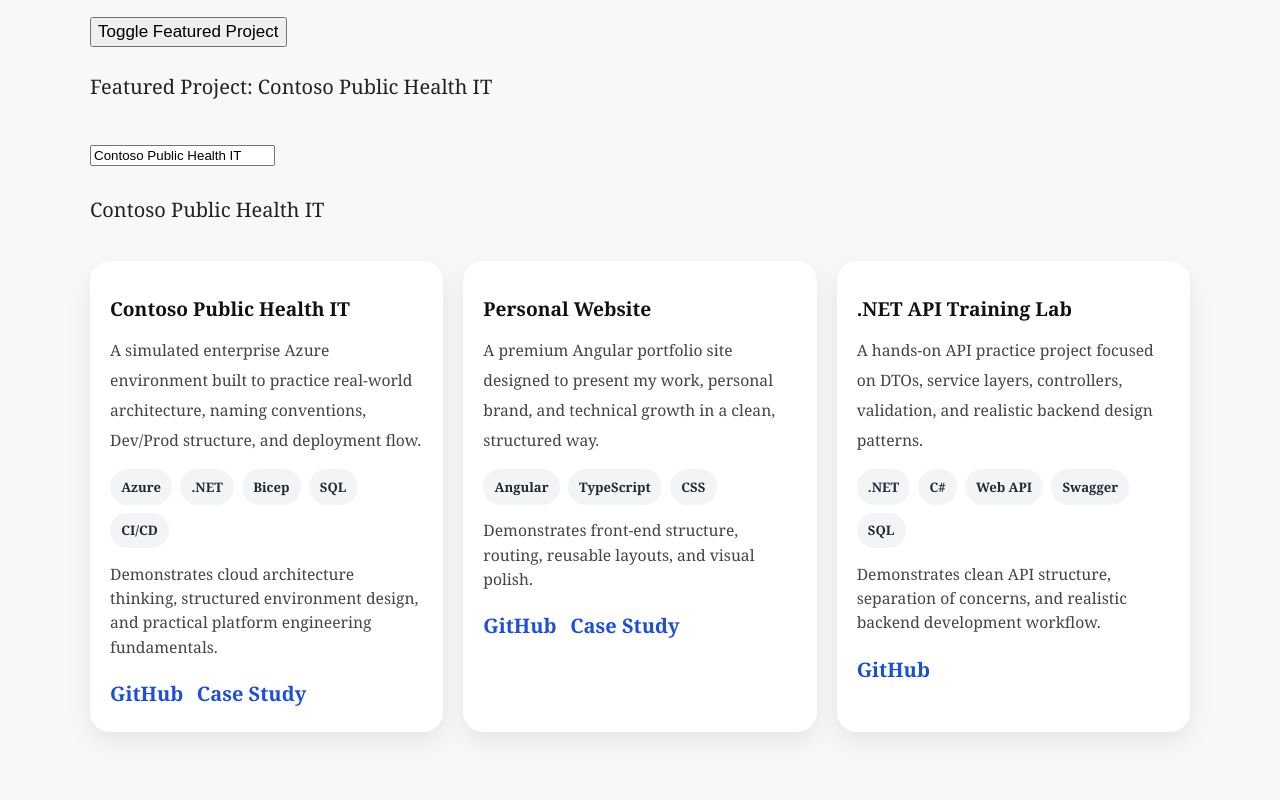
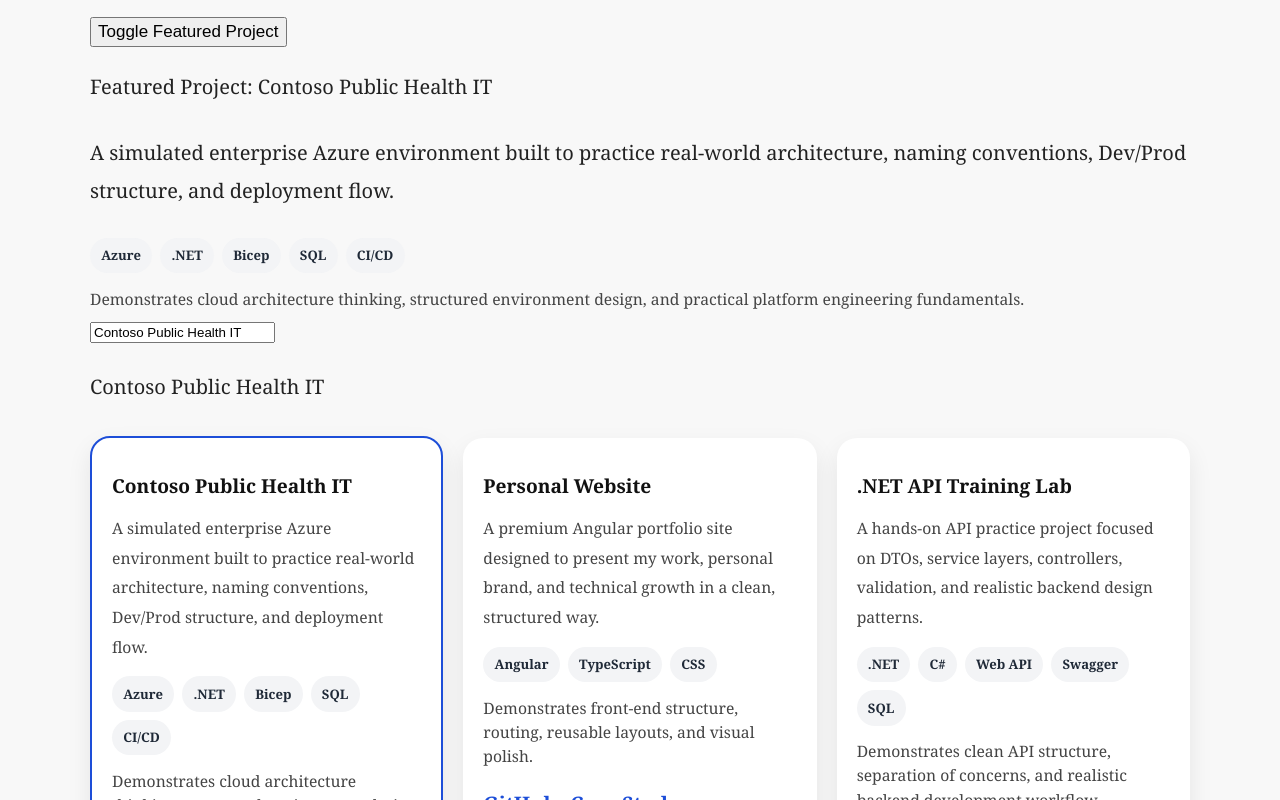
Before and after one commit to fmaslim/personalwebsite, an Angular app: page /projects in a window 1280 px wide. Shown: the part 520-1320 px from the top of the page. Built offline with nearby package versions, Linux system fonts and the light colour scheme.

Commit message:
Added selected/featuredProject click conditional css class setting based on whats selected

```diff
--- a/src/app/projects/projects.component.css
+++ b/src/app/projects/projects.component.css
@@ -184,3 +184,8 @@
     margin: 0 auto 2.5rem;
     border-radius: 24px;
 }
+
+.feature-selected {
+    border: 2px solid #1d4ed8;
+    transform: translateY(-2px);
+}
--- a/src/app/projects/projects.component.html
+++ b/src/app/projects/projects.component.html
@@ -5,7 +5,16 @@
         <h1>{{ pageTitle }}</h1>
         <p>{{ pageSubTitle }}</p>
         <button (click)="toggleFeatured()">Toggle Featured Project</button>
-        <p *ngIf="showFeatured">Featured Project: {{ featuredProject }}</p>
+        <p>Featured Project: {{ selectedProject.title }}</p>
+        <p>{{ selectedProject.description }}</p>
+        <div class="tech-tags">
+            <span *ngFor="let tag of selectedProject.tags">
+                {{ tag }}
+            </span>
+        </div>
+        <div class="project-proof">
+            {{ selectedProject.proof }}
+        </div>
     </div>
     <div>
         <input [(ngModel)]="projectName" placeholder="Enter project name">
@@ -13,7 +22,10 @@
     </div>
     <!-- use ngFor -->
     <div class="projects-grid">
-        <div class="project-card" *ngFor="let project of projects">
+        <div class="project-card"
+             *ngFor="let project of projects"
+             (click)="setSelectedProject(project)"
+             [class.feature-selected]="project===selectedProject">
             <h2>{{ project.title }}</h2>
 
             <p class="project-description">
```
